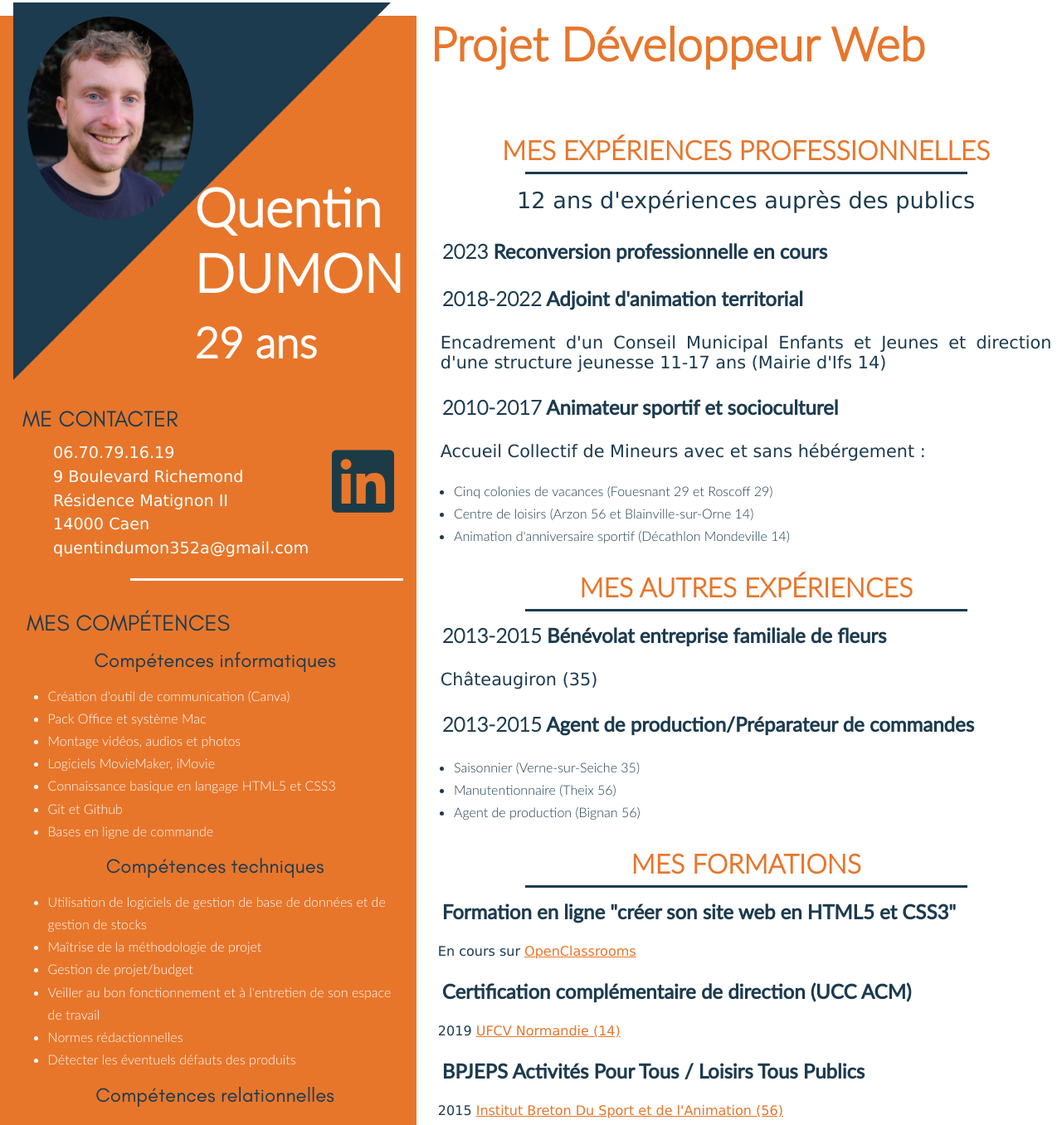
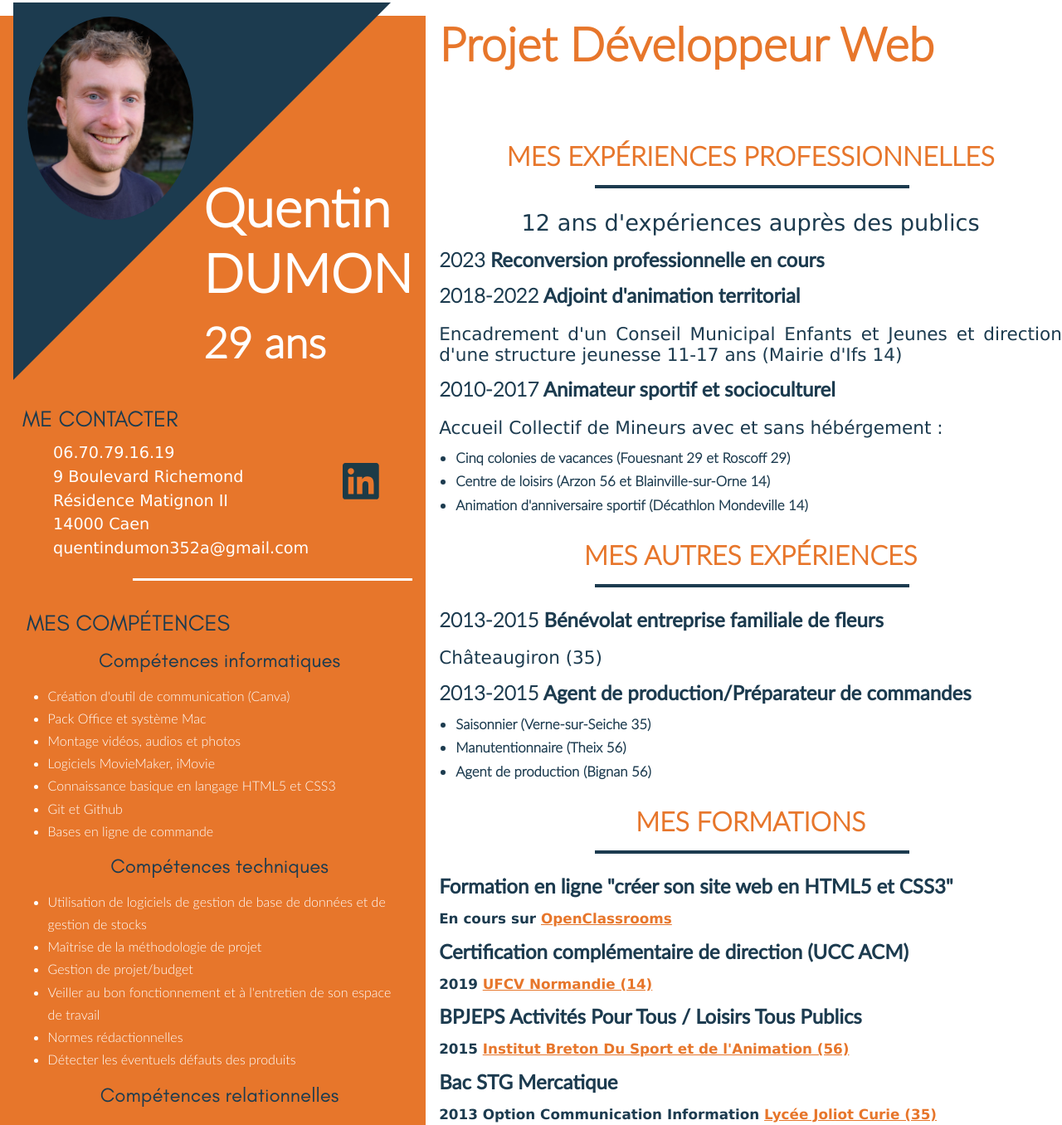
Before and after one commit to Elyrria/my_cv, a plain HTML site: page index.html in a window 1280 px wide. Shown: the part 29-1385 px from the top of the page at 83% size. Drawn offline with Linux system fonts and the light colour scheme; files whose address does not match are found by name; a web font is replaced by a local one.

Commit message:
Modifications Conseillées

```diff
--- a/css/cv.css
+++ b/css/cv.css
@@ -48,6 +48,10 @@ main {
         width: auto;
         margin: auto;
     }
+}
+
+h2 {
+    text-transform: uppercase;
 }
 
 /* Main */
@@ -121,6 +125,10 @@ main {
 
 }
 
+#linkedin {
+    width: 35%;
+}
+
 #border1 {
     display: flex;
     border-bottom: solid white 3px;
@@ -164,6 +172,7 @@ main {
     line-height: 1.5em;
     text-align: left;
 }
+
 .skills--personal_informations img {
 
     width: 75px;
@@ -221,16 +230,18 @@ main {
     text-align: center;
     font-size: 2em;
     color: rgb(231, 118, 43);
-    margin: 0.6em;
-    margin-bottom: 0.2em;
+    margin-bottom: 0.5em;
+    margin-top: 0.8em;
 }
 
-.border2 {
-    display: flex;
-    border-bottom: solid rgb(28, 59, 79) 3px;
-    margin-left: auto;
-    margin-right: auto;
-    width: 70%;
+hr {
+
+    width: 50%;
+    margin-left: 25%;
+    margin-right: 25%;
+    margin-bottom: 0.6em;
+    border: solid 0.15em rgb(28, 59, 79);
+
 }
 
 #experiences_centerofinterests--specifique_subtitile {
@@ -242,36 +253,38 @@ main {
     margin-right: 0.6em;
 }
 
-.experiences_centerofinterests h3 {
+.experiences_centerofinterests dl {
     font-family: 'Lato-Regular', Verdana, Geneva, Tahoma, sans-serif;
     font-weight: bold;
     font-size: 1.5em;
-    margin: 0.6em;
+    margin-top: 0.6em;
 }
 
 .experiences_centerofinterests--specifique_dates {
     font-family: 'Lato-Light', Verdana, Geneva, Tahoma, sans-serif;
 }
 
-.experiences_centerofinterests h4 {
+.experiences_centerofinterests dt {
     font-family: 'Lato-LightItalic', Verdana, Geneva, Tahoma, sans-serif;
-    font-size: 1.3em;
+    font-size: 0.9em;
     font-weight: lighter;
     text-align: justify;
-    margin: 0.6em;
+    margin-top: 0.9em;
 }
 
 .experiences_centerofinterests ul {
     font-family: 'Lato-LightItalic', Verdana, Geneva, Tahoma, sans-serif;
-    font-size: 1em;
+    font-size: 0.7em;
     line-height: 1.7em;
-    margin: 0.6em;
+    margin-top: 0.6em;
     padding-left: 1.2em;
 }
 
 .experiences_centerofinterests p {
     font-family: 'Lato-LightItalic', Verdana, Geneva, Tahoma, sans-serif;
-    margin: 0.6em;
+    font-size: 0.7em;
+    margin-top: 0.9em;
+
 }
 
 @media all and (max-width: 1000px) {
--- a/index.html
+++ b/index.html
@@ -13,7 +13,7 @@
             <div class="skills--name_surname_age">
                 <div id="skills--triangle_topleft"></div>
                 <figure>
-                    <img src="./ressources/images/img_cv1.jpg" alt="Photo_Quentin_DUMON" title="Quentin DUMON">
+                    <img src="./ressources/images/img_cv1.webp" alt="Photo_Quentin_DUMON" title="Quentin DUMON">
                 </figure>
                 <h1>
                     <strong>
@@ -26,7 +26,7 @@
             </div>
             <div class="skills--personal_informations">
                 <div>
-                    <h2>ME CONTACTER</h2>
+                    <h2>Me Contacter</h2>
                     <p>
                         <a id="tel" href="tel:06.70.79.16.19 ">06.70.79.16.19</a><br>
                         9 Boulevard Richemond <br>
@@ -35,15 +35,17 @@
                         <a id="mail" href="mailto:quentindumon352a@gmail.com">quentindumon352a@gmail.com</a>
                     </p>
                 </div>
-                <figure>
-                    <a href="https://www.linkedin.com/in/quentin-dumon-13628a255/"><img
-                            src="./ressources/images/linkedin.svg" alt="Logo_LinkedIn"
-                            title="Lien vers mon compte LinkedIn" id="linkedin"></a>
-                </figure>
+                <a href="https://www.linkedin.com/in/quentin-dumon-13628a255/"> <svg xmlns="http://www.w3.org/2000/svg"
+                        viewBox="0 0 448 512" role="img" aria-label="Logo_LinkedIn"
+                        title="Lien vers mon compte LinkedIn" id="linkedin">
+                        <!--! Font Awesome Pro 6.2.0 by @fontawesome - https://fontawesome.com License - https://fontawesome.com/license (Commercial License) Copyright 2022 Fonticons, Inc. -->
+                        <path fill="#1c3b47"
+                            d="M416 32H31.9C14.3 32 0 46.5 0 64.3v383.4C0 465.5 14.3 480 31.9 480H416c17.6 0 32-14.5 32-32.3V64.3c0-17.8-14.4-32.3-32-32.3zM135.4 416H69V202.2h66.5V416zm-33.2-243c-21.3 0-38.5-17.3-38.5-38.5S80.9 96 102.2 96c21.2 0 38.5 17.3 38.5 38.5 0 21.3-17.2 38.5-38.5 38.5zm282.1 243h-66.4V312c0-24.8-.5-56.7-34.5-56.7-34.6 0-39.9 27-39.9 54.9V416h-66.4V202.2h63.7v29.2h.9c8.9-16.8 30.6-34.5 62.9-34.5 67.2 0 79.7 44.3 79.7 101.9V416z" />
+                    </svg></a>
             </div>
             <div id="border1"></div>
             <div class="skills--skills_languages_quality_otherinformation">
-                <h2 id="skills--skills_languages_quality_otherinformation--specifique">MES COMPÉTENCES</h2>
+                <h2 id="skills--skills_languages_quality_otherinformation--specifique">Mes compétences</h2>
                 <h3>Compétences informatiques</h3>
                 <ul>
                     <li>Création d'outil de communication (Canva)</li>
@@ -69,21 +71,21 @@
                     <li>Développer des relations accueillantes et dynamiques</li>
                     <li>Accompagner des publics</li>
                 </ul>
-                <h2>LANGUES</h2>
+                <h2>Langues</h2>
                 <ul>
                     <li>Anglais : B1 </li>
                     <li>Espagnol : A2 </li>
                 </ul>
-                <h2>MES QUALITÉS</h2>
+                <h2>Mes qualités</h2>
                 <ul>
                     <li>Esprit d'équipe</li>
-                    <li> Méthodique/Organisé</li>
+                    <li>Méthodique/Organisé</li>
                     <li>Curieux</li>
                     <li>Patient</li>
                     <li>Logique</li>
                     <li>Rigoureux</li>
                 </ul>
-                <h2>AUTRES INFORMATIONS</h2>
+                <h2>Autres informations</h2>
                 <ul>
                     <li>Permis B, Véhiculé</li>
                 </ul>
@@ -91,59 +93,75 @@
         </section>
         <section class="experiences_centerofinterests">
             <h1>Projet Développeur Web</h1>
-            <h2>MES EXPÉRIENCES PROFESSIONNELLES</h2>
-            <div class="border2"></div>
+            <h2>Mes expériences professionnelles</h2>
+            <hr>
             <p id="experiences_centerofinterests--specifique_subtitile">12 ans d'expériences auprès des publics</p>
-            <h3><span class="experiences_centerofinterests--specifique_subtitile">2023</span> Reconversion professionnelle en cours</h3>
-            <h3><span class="experiences_centerofinterests--specifique_dates">2018-2022</span> Adjoint d'animation
-                territorial</h3>
-            <h4>Encadrement d'un Conseil Municipal Enfants et Jeunes et direction d'une structure jeunesse 11-17 ans
-                (Mairie d'Ifs 14)</h4>
-            <h3><span class="experiences_centerofinterests--specifique_dates">2010-2017</span> Animateur sportif et
-                socioculturel</h3>
-            <h4>Accueil Collectif de Mineurs avec et sans hébérgement :</h4>
+            <dl><span class="experiences_centerofinterests--specifique_subtitile">2023</span> Reconversion
+                professionnelle en cours</dl>
+            <dl><span class="experiences_centerofinterests--specifique_dates">2018-2022</span> Adjoint d'animation
+                territorial
+                <dt>Encadrement d'un Conseil Municipal Enfants et Jeunes et direction d'une structure jeunesse 11-17 ans
+                    (Mairie d'Ifs 14)</dt>
+            </dl>
+            <dl><span class="experiences_centerofinterests--specifique_dates">2010-2017</span> Animateur sportif et
+                socioculturel
+
+                <dt>Accueil Collectif de Mineurs avec et sans hébérgement : </dt>
                 <ul>
                     <li>Cinq colonies de vacances (Fouesnant 29 et Roscoff 29)</li>
                     <li>Centre de loisirs (Arzon 56 et Blainville-sur-Orne 14)</li>
                     <li>Animation d'anniversaire sportif (Décathlon Mondeville 14)</li>
                 </ul>
-            <h2>MES AUTRES EXPÉRIENCES</h2>
-            <div class="border2"></div>
-            <h3><span class="experiences_centerofinterests--specifique_dates">2013-2015</span> Bénévolat entreprise
-                familiale de fleurs</h3>
-            <h4>Châteaugiron (35)</h4>
-            <h3><span class="experiences_centerofinterests--specifique_dates">2013-2015</span> Agent de
-                production/Préparateur de commandes</h3>
+            </dl>
+            <h2>Mes autres expériences</h2>
+            <hr>
+            <dl><span class="experiences_centerofinterests--specifique_dates">2013-2015</span> Bénévolat entreprise
+                familiale de fleurs
+                <dt>Châteaugiron (35)</dt>
+            </dl>
+            <dl><span class="experiences_centerofinterests--specifique_dates">2013-2015</span> Agent de
+                production/Préparateur de commandes
                 <ul>
                     <li>Saisonnier (Verne-sur-Seiche 35) </li>
                     <li>Manutentionnaire (Theix 56)</li>
-                <li> Agent de production (Bignan 56)</li>
+                    <li>Agent de production (Bignan 56)</li>
                 </ul>
-            <h2>MES FORMATIONS</h2>
-            <div class="border2"></div>
+            </dl>
+            <h2>Mes formations</h2>
+            <hr>
 
-            <h3>Formation en ligne "créer son site web en HTML5 et CSS3"</h3>
+            <dl>Formation en ligne "créer son site web en HTML5 et CSS3"
                 <p>En cours sur <a href="https://openclassrooms.com/fr/" title="Site OpenClassroms">OpenClassrooms</a>
                 </p>
-            <h3>Certification complémentaire de direction (UCC ACM)</h3>
+            </dl>
+            <dl>Certification complémentaire de direction (UCC ACM)
                 <p>2019 <a href="https://www.ufcv.fr" title="Site UFCV France"> UFCV Normandie (14)</a></p>
-            <h3>BPJEPS Activités Pour Tous / Loisirs Tous Publics </h3>
+            </dl>
+            <dl>BPJEPS Activités Pour Tous / Loisirs Tous Publics
                 <p>2015 <a href="https://www.ibsa-formation.com" title="Site IBSA Formation"> Institut Breton Du Sport
                         et de l'Animation (56)</a></p>
-            <h3>Bac STG Mercatique</h3>
+            </dl>
+            <dl>Bac STG Mercatique
                 <p>2013 Option Communication Information <a href="https://lycee-joliot-curie-rennes.fr"
                         title="Site Lycée Joliot Curie">Lycée Joliot Curie (35)</a></p>
-            <h3>BAFA option Surveillant de baignade</h3>
+            </dl>
+            <dl>BAFA option Surveillant de baignade
                 <p>2012 UFCV<a href="https://www.ufcv.fr" title="Site UFCV France"> UFCV Normandie (14) Bretagne
                         (35)</a></p>
-            <h2>MES CENTRES D'INTERÊT</h2>
-            <div class="border2"></div>
-            <h3>Pratique sportives</h3>
+            </dl>
+            <h2>Mes centres d'intérêt</h2>
+            <hr>
+            <dl>Pratique sportives
                 <p>Surf, roller freeride, course à pied, natation, yoga</p>
-            <h3>Voyages</h3>
+            </dl>
+            <dl>Voyages
                 <p>Canada, Côte d'Ivoire, Angleterre, Espagne, Belgique,...</p>
-            <h3>Méditation</h3>
-            <h3>Jeux en réseaux & animation jeux de rôles</h3>
+            </dl>
+            <dl>Méditation</dl>
+            <dl>Jeux en réseaux & animation jeux de rôles
+                <p>Final Fantasy 14, Diablo, Chroniques oubliées, ...
+                </p>
+            </dl>
         </section>
     </main>
 </body>
```
Also changed, not shown: ressources/images/img_cv1.webp (added). Lines whose indentation alone changed are shown as unchanged.
